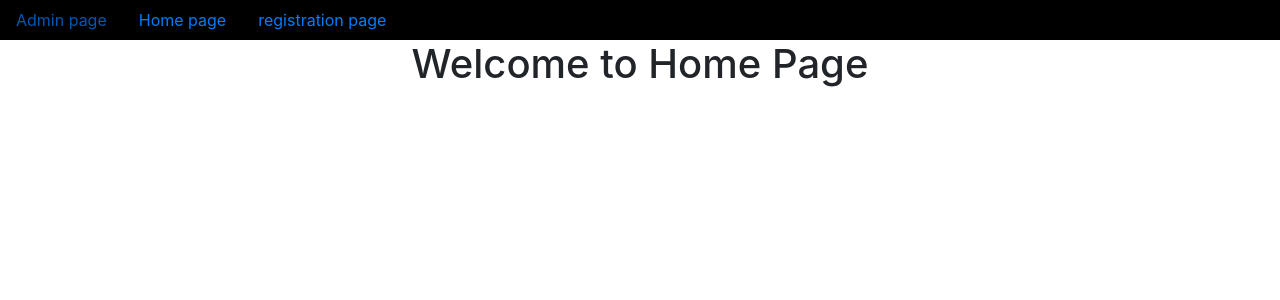
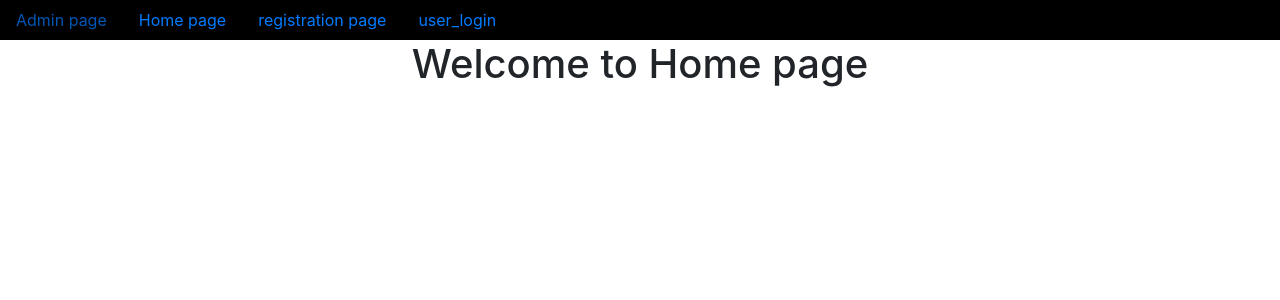
Before and after one commit to Roymoped123/user-registeration, a Django app: page /home/ in a window 1280 px wide. Shown: the top 300 px of the page. Run offline with Django 4.2, Linux system fonts and the light colour scheme.

Commit message:
first commit

```diff
--- a/app/views.py
+++ b/app/views.py
@@ -3,9 +3,18 @@ from django.http import HttpResponse
 # Create your views here.
 from app.forms import *
 from django.core.mail import send_mail
+from django.http import HttpResponse,HttpResponseRedirect
+from django.contrib.auth import login,authenticate,logout
+from django.contrib.auth.decorators import login_required
+from django.urls import reverse
 
 def home(request):
+    if request.session.get('username'):
+        username=request.session.get('username')
+        d={'username':username}
+        return render(request,'home.html',d)
     return render(request,'home.html')
+
 
 def registration(request):
     uf=UserForm()
@@ -23,6 +32,7 @@ def registration(request):
             PFO=PD.save(commit=False)
             PFO.user=USO
             PFO.save()
+
             send_mail('User registration',
             'Regiistration is success full',
             'akulanaresh901@gmail.com',
@@ -32,3 +42,21 @@ def registration(request):
 
             return HttpResponse('Registration is successful')
     return render(request,'registration.html',d)
+
+def user_login(request):
+    if request.method=='POST':
+        username=request.POST['username']
+        password=request.POST['password']
+        user=authenticate(username=username,password=password)
+        if user and user.is_active:
+            login(request,user)
+            request.session['username']=username
+            return HttpResponseRedirect(reverse('home'))
+
+
+    return render(request,'user_login.html')
+
+@login_required
+def user_logout(request):
+    logout(request)
+    return HttpResponseRedirect(reverse('home'))
--- a/project4/urls.py
+++ b/project4/urls.py
@@ -24,6 +24,8 @@ from app.views import *
 urlpatterns = [
     path('admin/', admin.site.urls),
     path('registration/',registration,name='registration'),
-    path('home/',home,name='home')
+    path('home/',home,name='home'),
+    path('user_login/',user_login,name='user_login'),
+    path('user_logout/',user_logout,name='user_logout')
 
 ]+static(settings.MEDIA_URL,document_root=settings.MEDIA_ROOT)
--- a/templates/dummy.html
+++ b/templates/dummy.html
@@ -19,6 +19,13 @@
             <a href="{% url 'admin:index' %}" class="nav-link">Admin page</a>
             <a href="{% url 'home' %}" class="nav-link">Home page</a>
             <a href="{% url 'registration' %}" class="nav-link">registration page</a>
+            {% if user.is_authenticated %}
+              <a href="{% url 'user_logout' %}" class="nav_link">user_logout</a>
+            {% else %}
+              <a href="{% url 'user_login' %}" class="nav-link">user_login</a>
+            {% endif %}
+
+
 
 
 
@@ -44,5 +51,6 @@
     <script src="https://cdn.jsdelivr.net/npm/popper.js@1.16.1/dist/umd/popper.min.js" integrity="sha384-9/reFTGAW83EW2RDu2S0VKaIzap3H66lZH81PoYlFhbGU+6BZp6G7niu735Sk7lN" crossorigin="anonymous"></script>
     <script src="https://cdn.jsdelivr.net/npm/bootstrap@4.6.2/dist/js/bootstrap.min.js" integrity="sha384-+sLIOodYLS7CIrQpBjl+C7nPvqq+FbNUBDunl/OZv93DB7Ln/533i8e/mZXLi/P+" crossorigin="anonymous"></script>
     -->
+    </center>
   </body>
 </html>
--- a/templates/home.html
+++ b/templates/home.html
@@ -9,5 +9,10 @@
 
 
 {% block body_block %}
-    <h1>Welcome to Home Page</h1>
+    {% if username %}
+            <h1>Welcome to Home Page MR/MS {{username}}</h1>
+    {% else %}
+            <h1>Welcome to Home page</h1>
+    {% endif %}
+
 {% endblock %}
```
Also changed, not shown: templates/user_login.html (added, +27 -0 lines), db.sqlite3, media/profile_pic/WhatsApp_Image_2022-12-25_at_14.28.00_o7iUcP4.jpg (added).
